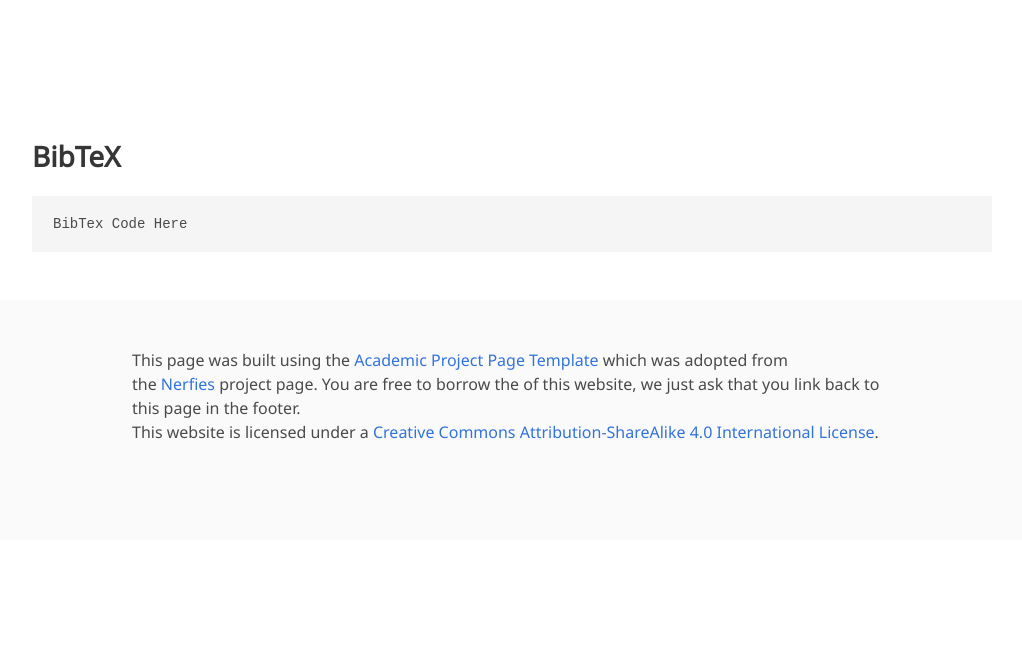
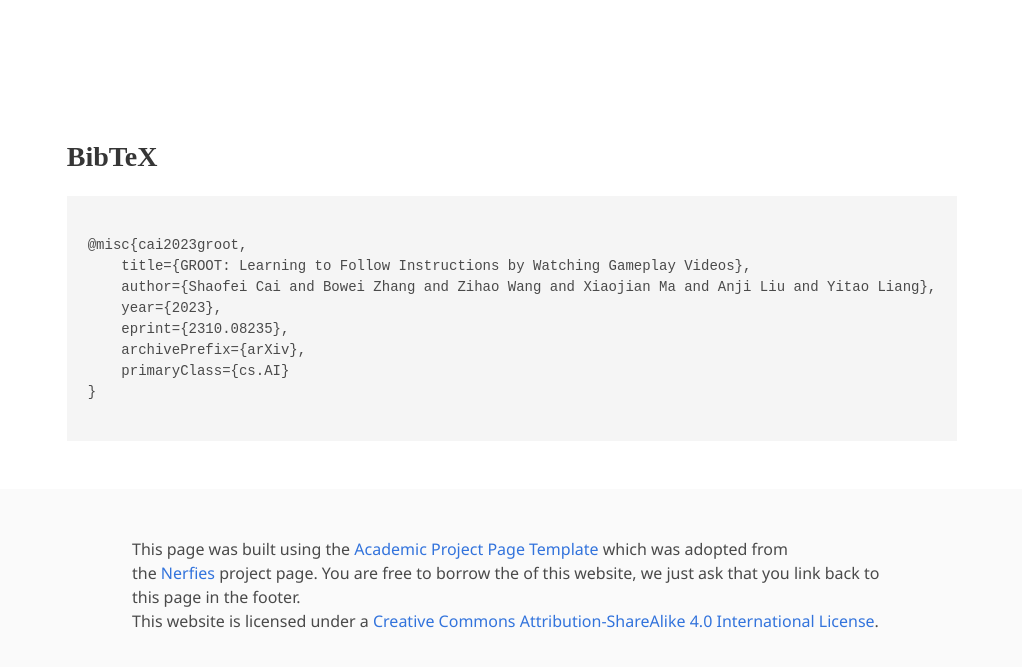
Before and after one commit to craftjarvis-mcu/craftjarvis-mcu.github.io, a plain HTML site: page index.html in a window 1280 px wide. Shown: the part 3234-3901 px from the top of the page, without its empty margins (128-1150 px from the left). Before the commit the page ends 3774 px from the top, so only its background shows below. Drawn offline with nearby package versions, Linux system fonts and the light colour scheme; some icons are missing; a web font is replaced by a local one.

Commit message:
update arxiv and cite code

```diff
--- a/index.html
+++ b/index.html
@@ -127,7 +127,7 @@
 
                 <!-- ArXiv abstract Link -->
                 <span class="link-block">
-                  <a href="https://arxiv.org/abs/<ARXIV PAPER ID>" target="_blank"
+                  <a href="https://arxiv.org/abs/2310.08235/" target="_blank"
                   class="external-link button is-normal is-rounded is-dark">
                   <span class="icon">
                     <i class="ai ai-arxiv"></i>
@@ -315,10 +315,19 @@
 
 
 <!--BibTex citation -->
-  <section class="section" id="BibTeX">
+  <section class="section hero" id="BibTeX">
     <div class="container is-max-desktop content">
       <h2 class="title">BibTeX</h2>
-      <pre><code>BibTex Code Here</code></pre>
+      <pre><code>
+@misc{cai2023groot,
+    title={GROOT: Learning to Follow Instructions by Watching Gameplay Videos},
+    author={Shaofei Cai and Bowei Zhang and Zihao Wang and Xiaojian Ma and Anji Liu and Yitao Liang},
+    year={2023},
+    eprint={2310.08235},
+    archivePrefix={arXiv},
+    primaryClass={cs.AI}
+}
+      </code></pre>
     </div>
 </section>
 <!--End BibTex citation -->
```
